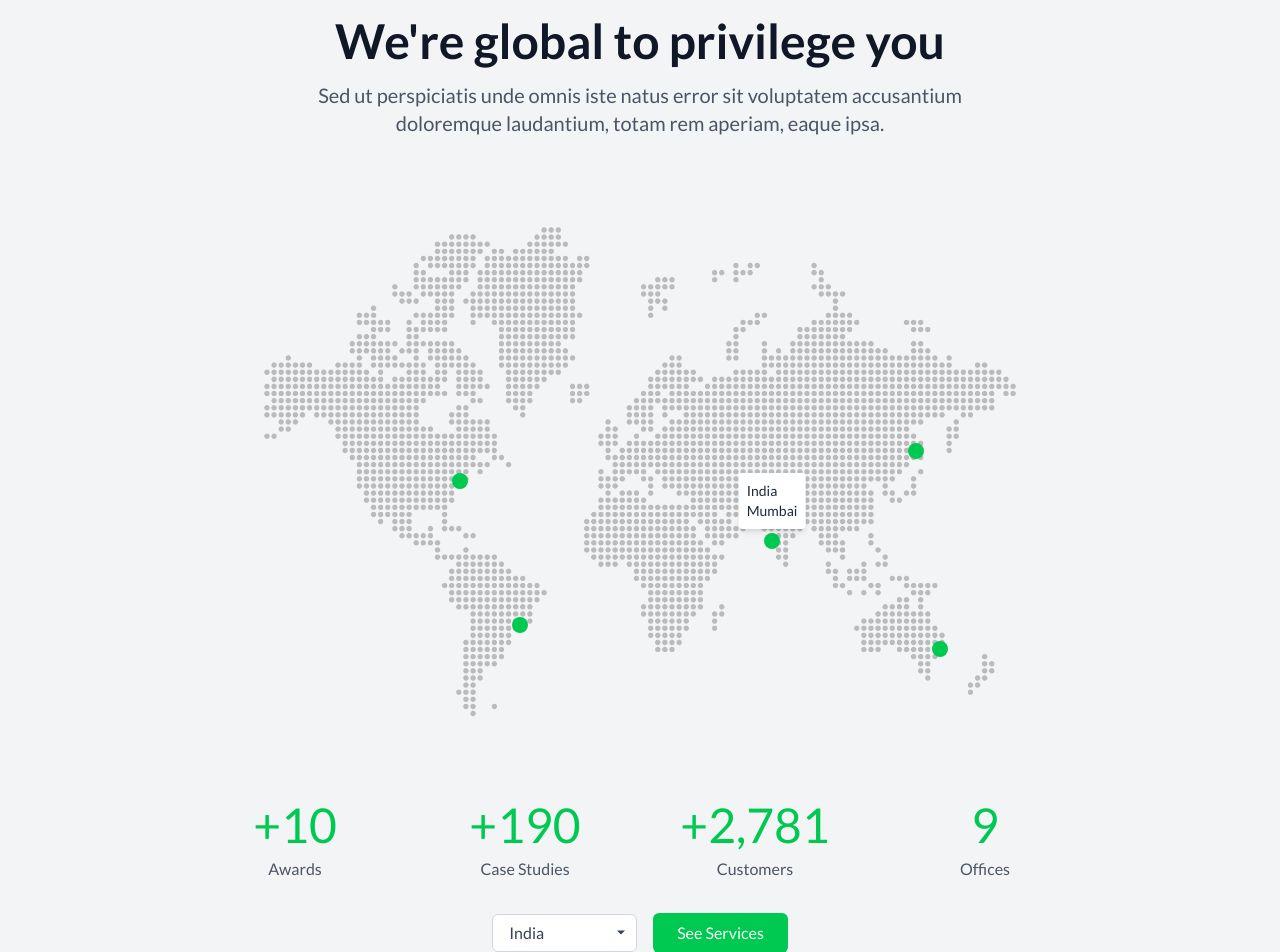
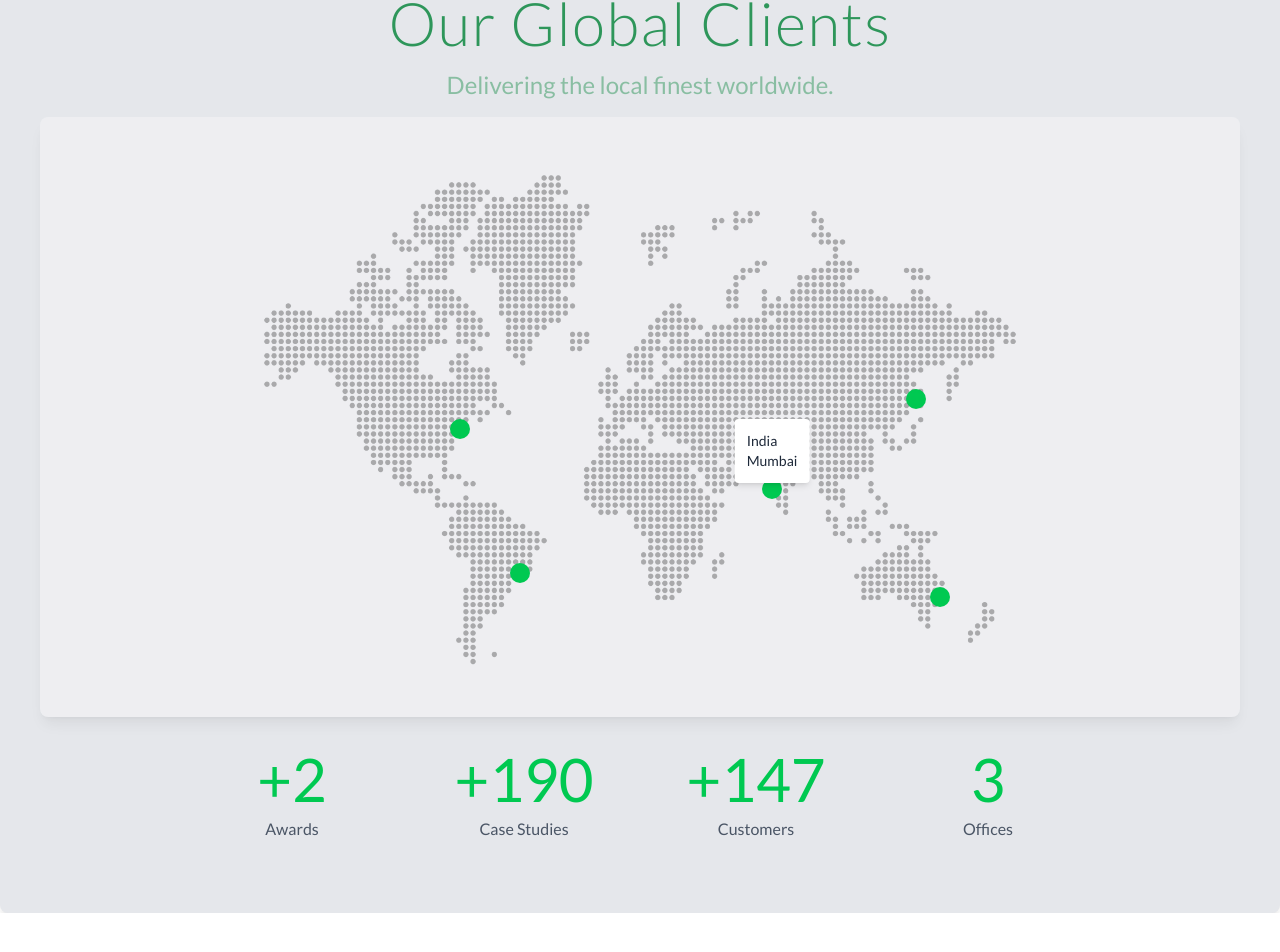
Before and after one commit to Dasundh99/spices_trade_platform, a React (Vite) app: page / in a window 1280 px wide. Shown: the part 1327-2279 px from the top of the page. Built offline with nearby package versions, Linux system fonts and the light colour scheme.

Commit message:
Ui designs updated

```diff
--- a/src/pages/About.tsx
+++ b/src/pages/About.tsx
@@ -10,8 +10,8 @@ const About: React.FC = () => {
         {/* Left Side: Text Content */}
         <div className="w-full space-y-5">
           {/* Separate Title Section */}
-          <div className="w-full flex justify-center pb-8">
-            <h2 className="text-4xl md:text-6xl text-green-700 tracking-wide font-light opacity-40 pt-15">
+          <div className="w-full flex justify-center pb-4">
+            <h2 className="text-4xl md:text-6xl text-green-700 tracking-wide font-light opacity-40 lg:pt-15 pt-5">
               About Us
             </h2>
           </div>
--- a/src/pages/ContactUs.tsx
+++ b/src/pages/ContactUs.tsx
@@ -23,20 +23,17 @@ const ContactUs: React.FC = () => {
 
   return (
     <section id="contact" className={sectionStyles}>
-      <div className="max-w-7xl mx-auto pt-20 ">
+      <div className="max-w-7xl mx-auto lg:pt-20 md:pt-15  sm:pt-10 pt-5">
         {/* Header */}
         <div className="text-center mb-6">
           <h1 className="text-4xl md:text-6xl text-green-700 tracking-wide font-light opacity-40">
-            Get in Touch
+           Contact us
           </h1>
-          <p className="mt-2 text-base text-green-600 opacity-50 max-w-2xl mx-auto">
-            We’re here to assist you with inquiries or support needs.
-          </p>
         </div>
 
         <div className="grid grid-cols-1 lg:grid-cols-2 gap-4">
           {/* Contact Information Section */}
-          <div className="bg-green-50 p-6 rounded-xl shadow-md">
+          <div className="bg-green-50 p-6">
             <h2 className="text-xl font-semibold text-green-600 mb-4">
               Contact Information
             </h2>
@@ -72,7 +69,7 @@ const ContactUs: React.FC = () => {
           </div>
 
           {/* Contact Form Section */}
-          <div className="bg-green-50 p-6 rounded-xl shadow-md">
+          <div className="bg-green-50 p-6">
             <h2 className="text-xl font-semibold text-green-600 mb-4">
               Send Us a Message
             </h2>
--- a/src/pages/Home.tsx
+++ b/src/pages/Home.tsx
@@ -3,8 +3,8 @@ import { FaCheckCircle, FaHandshake, FaShieldAlt } from 'react-icons/fa';
 import '../pages/Home.css';
 
 import welcomeImage from '../assets/felipe-vieira-RXnLDj2WBgY-unsplash.jpg';
-import fruitImage from '../assets/bon-vivant-Ooj1c6fhdFM-unsplash (1).jpg';
-import VegetableImage from '../assets/nathan-dumlao-bRdRUUtbxO0-unsplash.jpg';
+import fruitImage from '../assets/mitchell-luo-OfLc6ozzXnI-unsplash.jpg';
+import VegetableImage from '../assets/matilda-bellman-bEnSMaiHeX0-unsplash.jpg';
 import SpiceImage from '../assets/ratul-ghosh-NPrWYa69Mz0-unsplash.jpg';
 import teaImage from '../assets/rashid-New8EgKnSds-unsplash.jpg';
 
--- a/src/pages/OurClients.tsx
+++ b/src/pages/OurClients.tsx
@@ -15,7 +15,6 @@ const ExportSection = () => {
         'China',
     ];
 
-    // Base coordinates as percentages of the map dimensions (0-100%)
     const baseExportLocations = [
         { name: 'Brazil', location: 'Rio de Janeiro', coordinates: { x: 40, y: 76 } },
         { name: 'India', location: 'Mumbai', coordinates: { x: 61, y: 62 } },
@@ -24,7 +23,6 @@ const ExportSection = () => {
         { name: 'China', location: 'Shanghai', coordinates: { x: 73, y: 47 } },
     ];
 
-    // Update map dimensions on resize
     useEffect(() => {
         const updateDimensions = () => {
             if (mapRef.current) {
@@ -38,13 +36,11 @@ const ExportSection = () => {
         return () => window.removeEventListener('resize', updateDimensions);
     }, []);
 
-    // Get responsive coordinates maintaining aspect ratio
     const getResponsiveCoordinates = (baseX: number, baseY: number) => {
         if (!mapDimensions.width || !mapDimensions.height) {
-            return { x: '0%', y: '0%' }; // Fallback until map loads
+            return { x: '0%', y: '0%' };
         }
 
-        // Convert base percentage coordinates to actual pixel positions
         const xPercent = baseX / 100;
         const yPercent = baseY / 100;
 
@@ -63,28 +59,24 @@ const ExportSection = () => {
     };
 
     return (
-        <section id="clients" className="bg-gray-100 py-8 md:py-16 overflow-hidden font-lato">
-            {/* Heading and Subheading */}
-            <div className="container mx-auto px-4 text-center mb-8">
-                <h2 className="text-2xl sm:text-3xl md:text-4xl lg:text-5xl font-bold text-gray-900 mb-4">
-                    We're global to privilege you
+        <section id="clients" className="bg-gray-200 py-10 overflow-hidden font-lato shadow-lg rounded-lg">
+            <div className="container mx-auto px-4 text-center">
+                <h2 className="text-5xl md:text-6xl text-green-700 tracking-wide font-light opacity-80 mb-4">
+                    Our Global Clients
                 </h2>
-                <p className="text-base sm:text-lg md:text-xl text-gray-600 mb-6 max-w-2xl mx-auto">
-                    Sed ut perspiciatis unde omnis iste natus error sit voluptatem accusantium
-                    doloremque laudantium, totam rem aperiam, eaque ipsa.
+                <p className="text-lg sm:text-xl md:text-2xl text-green-700 opacity-40 mb-4">
+                    Delivering the local finest worldwide.
                 </p>
             </div>
 
-            {/* World Map Section */}
             <div className="relative container mx-auto px-4">
                 <div className="relative w-full max-w-[1200px] mx-auto aspect-[2/1]">
                     <img
                         ref={mapRef}
                         src={WorldMap}
                         alt="World Map"
-                        className="w-full h-full object-contain opacity-50"
+                        className="w-full h-full object-contain opacity-60 rounded-lg shadow-lg bg-gray-100"
                     />
-                    {/* Export Location Markers */}
                     {baseExportLocations.map((location, index) => {
                         const { x, y } = getResponsiveCoordinates(
                             location.coordinates.x,
@@ -102,18 +94,17 @@ const ExportSection = () => {
                                 onMouseEnter={() => setHoveredLocation(location.name)}
                                 onMouseLeave={() => setHoveredLocation(null)}
                             >
-                                <div className="w-2 sm:w-3 md:w-4 h-2 sm:h-3 md:h-4 bg-green-500 rounded-full animate-pulse transition-transform duration-300 group-hover:scale-125"></div>
+                                <div className="w-3 sm:w-4 md:w-5 h-3 sm:h-4 md:h-5 bg-green-500 rounded-full animate-pulse transition-transform duration-300 group-hover:scale-125"></div>
 
-                                {/* Tooltip on hover */}
                                 {hoveredLocation === location.name && (
                                     <div
-                                        className="absolute top-[-50px] sm:top-[-60px] left-1/2 transform -translate-x-1/2
-                                        bg-white p-2 sm:p-3 rounded-lg shadow-lg border-l-4 border-green-500
+                                        className="absolute top-[-60px] left-1/2 transform -translate-x-1/2
+                                        bg-white p-3 rounded-lg shadow-lg border-l-4 border-green-500
                                         flex items-center space-x-2 transition-all duration-300
-                                        opacity-0 group-hover:opacity-100 scale-95 group-hover:scale-100 text-xs sm:text-sm"
+                                        opacity-0 group-hover:opacity-100 scale-95 group-hover:scale-100 text-sm"
                                     >
                                         <svg
-                                            className="w-4 h-4 sm:w-5 sm:h-5 text-green-500"
+                                            className="w-5 h-5 text-green-500"
                                             fill="none"
                                             stroke="currentColor"
                                             viewBox="0 0 24 24"
@@ -139,11 +130,10 @@ const ExportSection = () => {
                                     </div>
                                 )}
 
-                                {/* Tooltip on country selection */}
                                 {selectedCountry === location.name && !hoveredLocation && (
                                     <div
-                                        className="absolute top-[-50px] sm:top-[-60px] left-1/2 transform -translate-x-1/2
-                                        bg-white p-2 rounded shadow-md text-xs sm:text-sm text-gray-800"
+                                        className="absolute top-[-60px] left-1/2 transform -translate-x-1/2
+                                        bg-white p-3 rounded shadow-md text-sm text-gray-800"
                                     >
                                         {location.name} <br /> {location.location}
                                     </div>
@@ -154,58 +144,24 @@ const ExportSection = () => {
                 </div>
             </div>
 
-            {/* Content Below Map */}
             <div className="container mx-auto px-4 text-center mt-8">
-                {/* Statistics */}
-                <div className="grid grid-cols-2 sm:grid-cols-2 lg:grid-cols-4 gap-4 sm:gap-6 max-w-4xl mx-auto mb-8">
+                <div className="grid grid-cols-2 sm:grid-cols-2 lg:grid-cols-4 gap-6 sm:gap-8 max-w-4xl mx-auto mb-8">
                     <div className="flex flex-col items-center">
-                        <div className="text-2xl sm:text-3xl md:text-4xl lg:text-5xl text-green-500 mb-2">+10</div>
+                        <div className="text-3xl sm:text-4xl md:text-5xl lg:text-6xl text-green-500 mb-2">+2</div>
                         <p className="text-gray-600 text-sm sm:text-base">Awards</p>
                     </div>
                     <div className="flex flex-col items-center">
-                        <div className="text-2xl sm:text-3xl md:text-4xl lg:text-5xl text-green-500 mb-2">+190</div>
+                        <div className="text-3xl sm:text-4xl md:text-5xl lg:text-6xl text-green-500 mb-2">+190</div>
                         <p className="text-gray-600 text-sm sm:text-base">Case Studies</p>
                     </div>
                     <div className="flex flex-col items-center">
-                        <div className="text-2xl sm:text-3xl md:text-4xl lg:text-5xl text-green-500 mb-2">+2,781</div>
+                        <div className="text-3xl sm:text-4xl md:text-5xl lg:text-6xl text-green-500 mb-2">+147</div>
                         <p className="text-gray-600 text-sm sm:text-base">Customers</p>
                     </div>
                     <div className="flex flex-col items-center">
-                        <div className="text-2xl sm:text-3xl md:text-4xl lg:text-5xl text-green-500 mb-2">9</div>
+                        <div className="text-3xl sm:text-4xl md:text-5xl lg:text-6xl text-green-500 mb-2">3</div>
                         <p className="text-gray-600 text-sm sm:text-base">Offices</p>
                     </div>
-                </div>
-
-                {/* Country Dropdown and Button */}
-                <div className="flex flex-col sm:flex-row justify-center items-center space-y-4 sm:space-y-0 sm:space-x-4">
-                    <div className="relative w-full sm:w-auto">
-                        <select
-                            value={selectedCountry}
-                            onChange={handleCountryChange}
-                            className="appearance-none w-full sm:w-auto bg-white border border-gray-300 rounded-md py-2 px-4 pr-8 text-gray-700 leading-tight focus:outline-none focus:border-green-500"
-                        >
-                            {countries.map((country) => (
-                                <option key={country} value={country}>
-                                    {country}
-                                </option>
-                            ))}
-                        </select>
-                        <div className="pointer-events-none absolute inset-y-0 right-0 flex items-center px-2 text-gray-700">
-                            <svg
-                                className="fill-current h-4 w-4"
-                                xmlns="http://www.w3.org/2000/svg"
-                                viewBox="0 0 20 20"
-                            >
-                                <path d="M10 12l-5-5h10l-5 5z" />
-                            </svg>
-                        </div>
-                    </div>
-                    <button
-                        onClick={handleSeeServicesClick}
-                        className="w-full sm:w-auto bg-green-500 text-white py-2 px-6 rounded-md hover:bg-green-800 transition-colors"
-                    >
-                        See Services
-                    </button>
                 </div>
             </div>
         </section>
```
Also changed, not shown: src/assets/matilda-bellman-bEnSMaiHeX0-unsplash.jpg (added), src/assets/mitchell-luo-OfLc6ozzXnI-unsplash.jpg (added).
